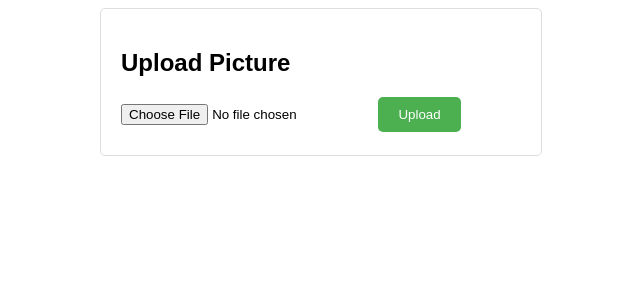
After one commit to jcarter62/event-pics, a Flask app: page /upload in a window 1280 px wide. The commit adds this page. Shown: the top 300 px of the page, without its empty margins (319-959 px from the left). Run offline with Flask 3, Linux system fonts and the light colour scheme.

Commit message:
several updates, allow users to delete,add and assign text.

```diff
--- a/app.py
+++ b/app.py
@@ -1,5 +1,6 @@
-from flask import Flask, render_template, send_from_directory, send_file
+from flask import Flask, render_template, send_from_directory, send_file, redirect, request, url_for
 from images import Loader
+import os
 
 app = Flask(__name__)
 
@@ -15,9 +16,7 @@ def root_path():  # put application's code here
 def get_pic(filename):
     l = Loader()
     file_info = l.get_file_info(filename)
-
     text = l.file_text.get(file_info['file'], '')
-
     return render_template('one-picture.html', file_info=file_info, text=text)
 
 @app.route('/static/pics/<filename>')
@@ -28,5 +27,42 @@ def get_static_pic(filename):
 def get_static_filename(filename):
     return send_from_directory('static', filename), 200
 
+
+@app.route('/pics/<filename>/delete')
+def delete_pic(filename):
+    l = Loader()
+    l.delete_file(filename)
+    return redirect('/')
+
+
+@app.route('/upload', methods=['GET', 'POST'])
+def upload_file():
+    if request.method == 'POST':
+        if 'file' not in request.files:
+            return 'No file part'
+        file = request.files['file']
+        if file.filename == '':
+            return 'No selected file'
+        if file:
+            filename = file.filename
+            file.save(os.path.join(os.getenv('PICTURE_PATH',''), filename))
+            return redirect(url_for('root_path'))
+    return render_template('upload.html')
+
+@app.route('/pics/<file>/text', methods=['GET', 'POST'])
+def add_text(file):
+    if request.method == 'POST':
+        filename = request.form['filename']
+        text = request.form['text']
+        text_filename = os.path.splitext(filename)[0] + '.txt'
+        with open(os.path.join(os.getenv('PICTURE_PATH', ''), text_filename), 'w') as text_file:
+            text_file.write(text)
+        return redirect(url_for('root_path'))
+    else:
+        l = Loader()
+        file_info = l.get_file_info(file)
+        orig_text = l.file_text.get(file_info['file'], '')
+        return render_template('add-text.html', filename=file, orig_text=orig_text)
+
 if __name__ == '__main__':
     app.run()
--- a/templates/one-picture.html
+++ b/templates/one-picture.html
@@ -29,7 +29,7 @@
 <body>
 
 <div>
-    <h1><a href="/"><img class="logo" src="{{ url_for('static', filename='kofc_r_emblem_rgb_rev.png') }}" width="20px" height="20px"> Main Page</a></h1>
+    <h1><a href="/"><img class="logo" src="{{ url_for('static', filename='kofc_r_emblem_rgb_rev.png') }}" width="20px" height="20px"></a></h1>
     <div class="image-grid">
     <hr>
         <div class="navigation">
--- /dev/null
+++ b/templates/upload.html
@@ -0,0 +1,42 @@
+<!DOCTYPE html>
+<html lang="en">
+<head>
+    <meta charset="UTF-8">
+    <meta name="viewport" content="width=device-width, initial-scale=1.0">
+    <title>Upload Picture</title>
+    <style>
+        body {
+            font-family: Arial, sans-serif;
+        }
+        .upload-form {
+            max-width: 400px;
+            margin: 0 auto;
+            padding: 20px;
+            border: 1px solid #ddd;
+            border-radius: 5px;
+        }
+        .upload-form input[type="file"] {
+            margin-bottom: 10px;
+        }
+        .upload-form button {
+            padding: 10px 20px;
+            background-color: #4CAF50;
+            color: white;
+            border: none;
+            border-radius: 5px;
+            cursor: pointer;
+        }
+    </style>
+</head>
+<body>
+
+<div class="upload-form">
+    <h2>Upload Picture</h2>
+    <form action="/upload" method="post" enctype="multipart/form-data">
+        <input type="file" name="file" accept="image/*" required>
+        <button type="submit">Upload</button>
+    </form>
+</div>
+
+</body>
+</html>
```
Also changed, not shown: images/loader.py (+22 -0 lines), templates/add-text.html (added, +44 -0 lines).
